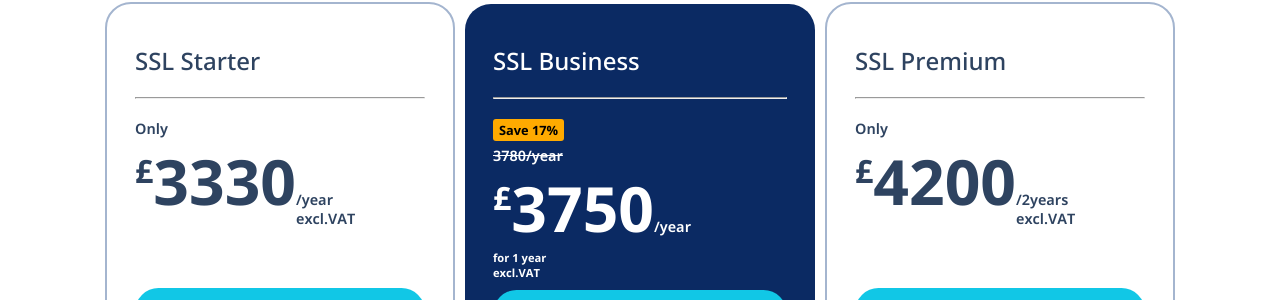
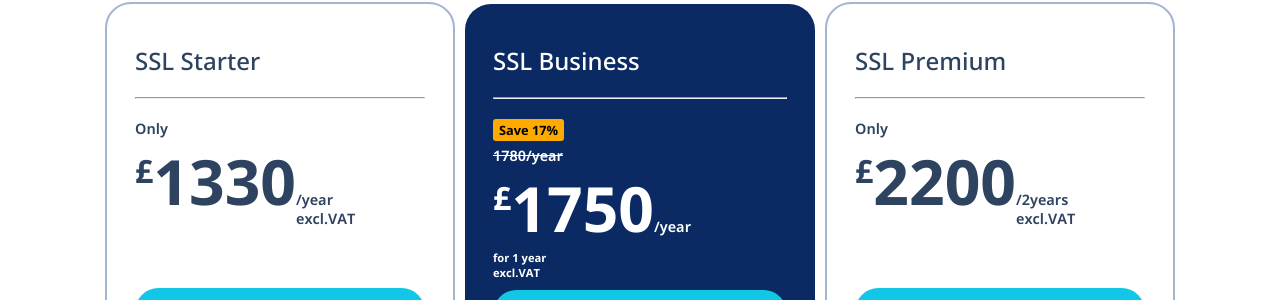
Before and after one commit to Awwal2007/Ionos, a React (Vite) app: page / in a window 1280 px wide. Shown: the part 1783-2083 px from the top of the page. Built offline with nearby package versions, Linux system fonts and the light colour scheme; a web font is replaced by a local one.

Commit message:
standard ssl price changed

```diff
--- a/src/pages/Home.jsx
+++ b/src/pages/Home.jsx
@@ -92,7 +92,7 @@ return (
                                 <div className='only'>Only</div>
                                 <div className='price'>
 
-                                    <span className='number'><sup className='dollar-sign'>£</sup>3330</span>
+                                    <span className='number'><sup className='dollar-sign'>£</sup>1330</span>
 
                                     <div className='year'>
                                         <div>/year</div>
@@ -125,10 +125,10 @@ return (
                                 <div className='save'>
                                     Save 17%
                                 </div>
-                                <div style={{textDecoration: "line-through"}} className='only'>3780/year</div>
+                                <div style={{textDecoration: "line-through"}} className='only'>1780/year</div>
                                 <div className='price'>
 
-                                    <span className='number'><sup className='dollar-sign'>£</sup>3750</span>
+                                    <span className='number'><sup className='dollar-sign'>£</sup>1750</span>
 
                                     <div className='year'>
                                         <div>/year</div>
@@ -164,7 +164,7 @@ return (
                                 <div className='only'>Only</div>
                                 <div className='price'>
 
-                                    <span className='number'><sup className='dollar-sign'>£</sup>4200</span>
+                                    <span className='number'><sup className='dollar-sign'>£</sup>2200</span>
 
                                     <div className='year'>
                                         <div>/2years</div>
```
